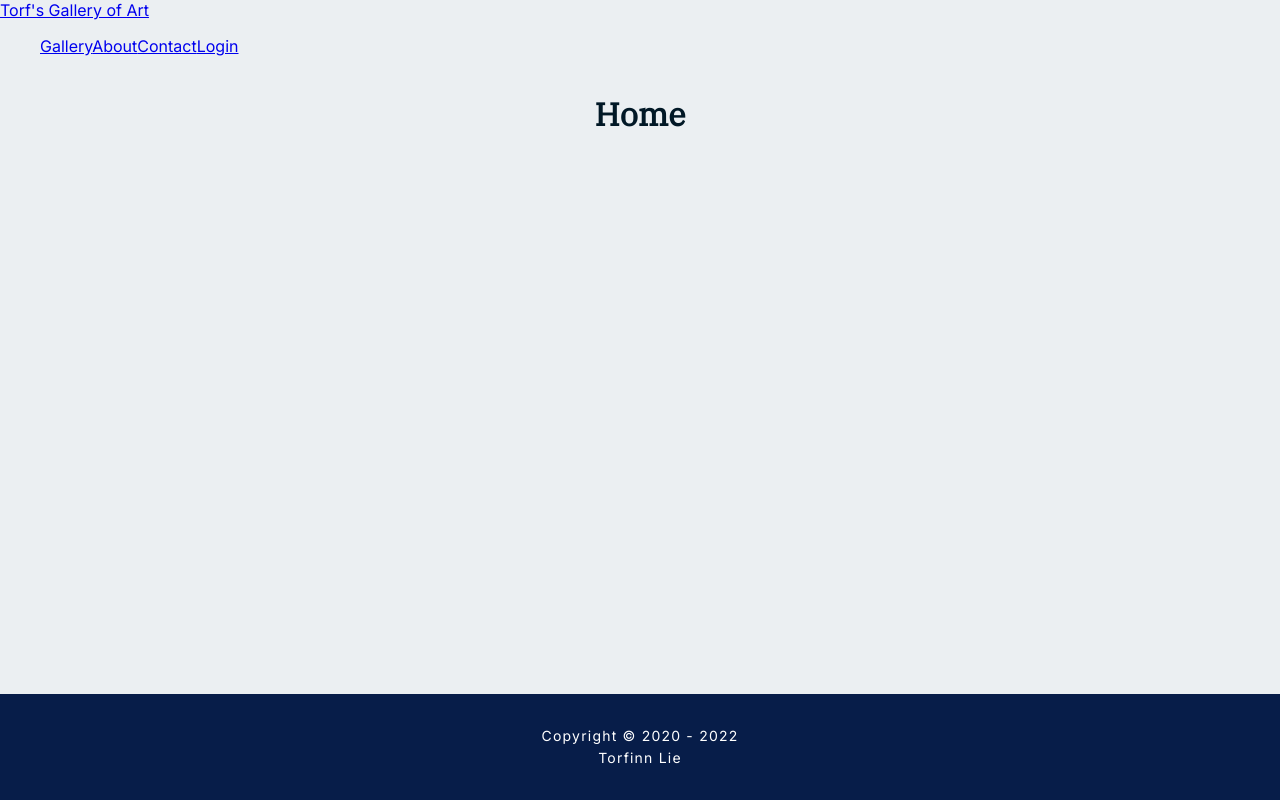
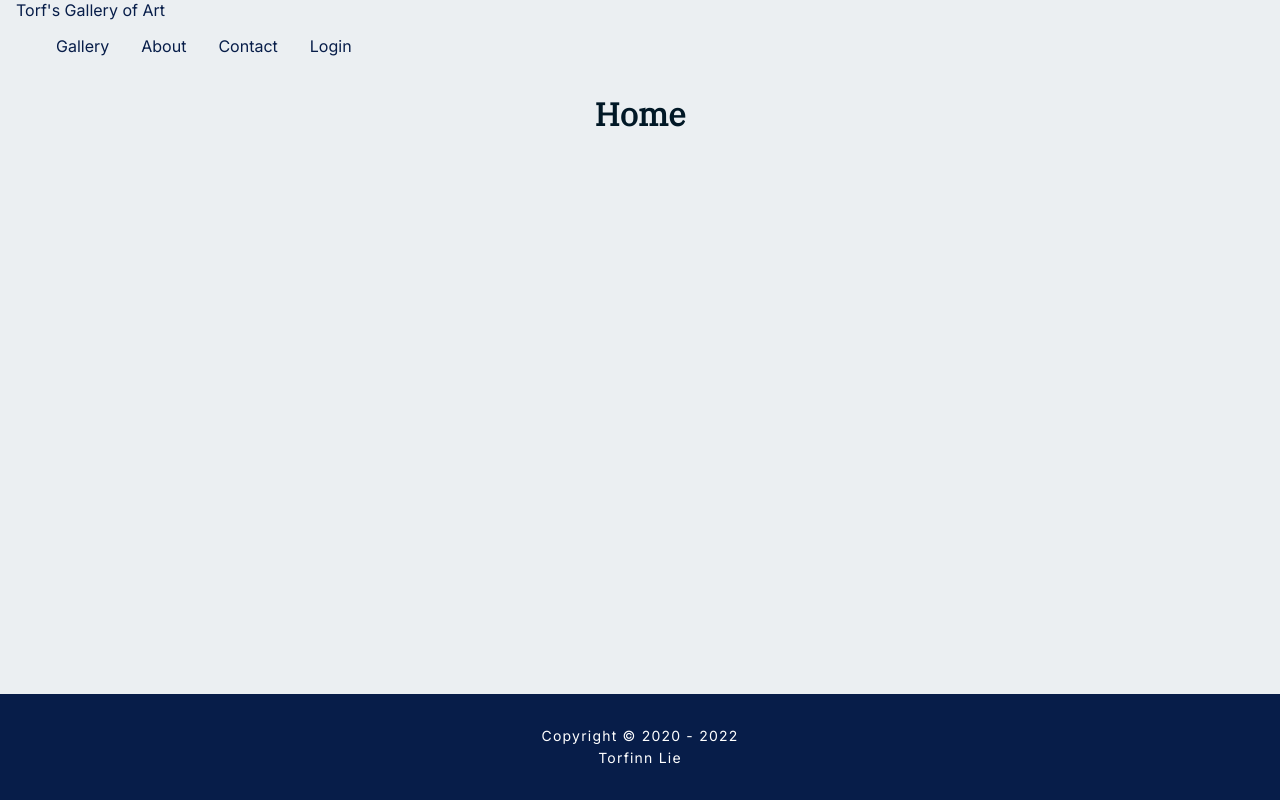
Before and after one commit to lunadragon06/torfs-art-gallery, a React (Create React App) app: page / in a window 1280 px wide. Built offline with nearby package versions, Linux system fonts and the light colour scheme.

Commit message:
Update _nav.scss

```diff
--- a/src/sass/partials/_nav.scss
+++ b/src/sass/partials/_nav.scss
@@ -0,0 +1,5 @@
+a {
+    color: $--dark-blue;
+    text-decoration: none;
+    padding: 0 1rem;
+}
```
